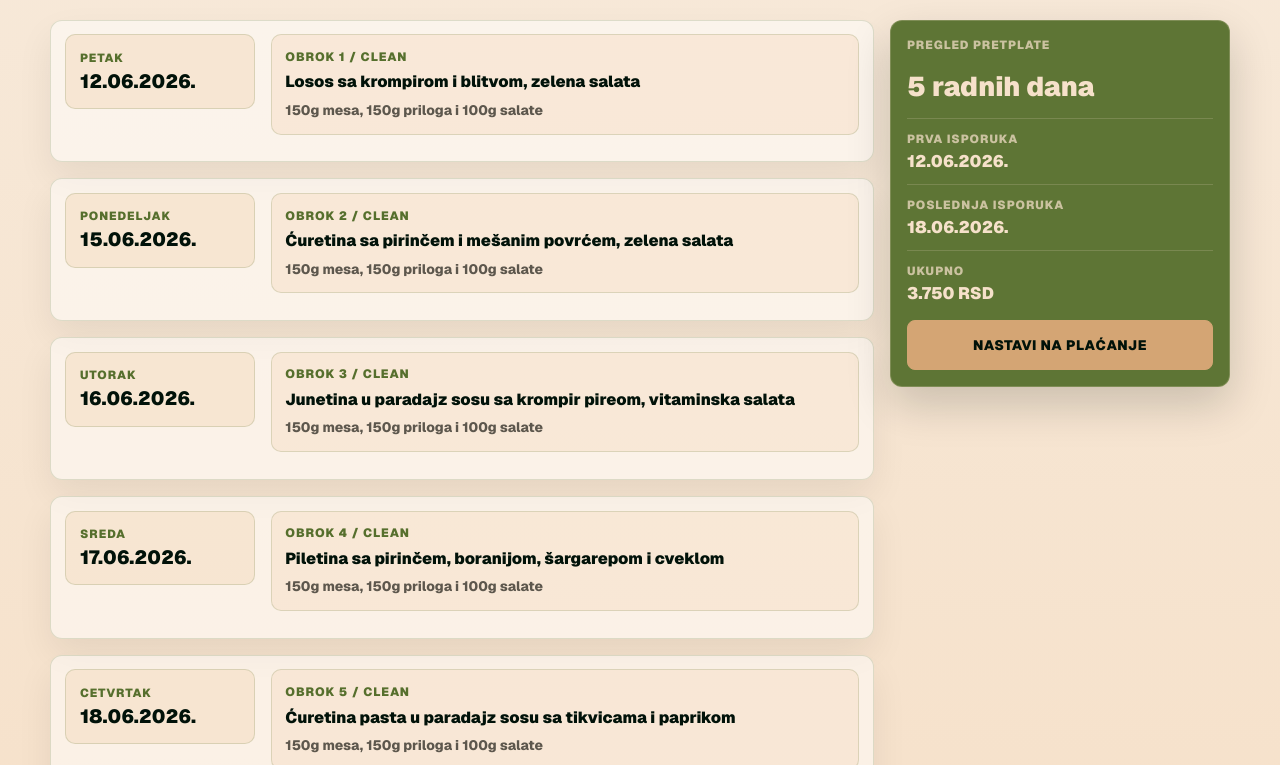
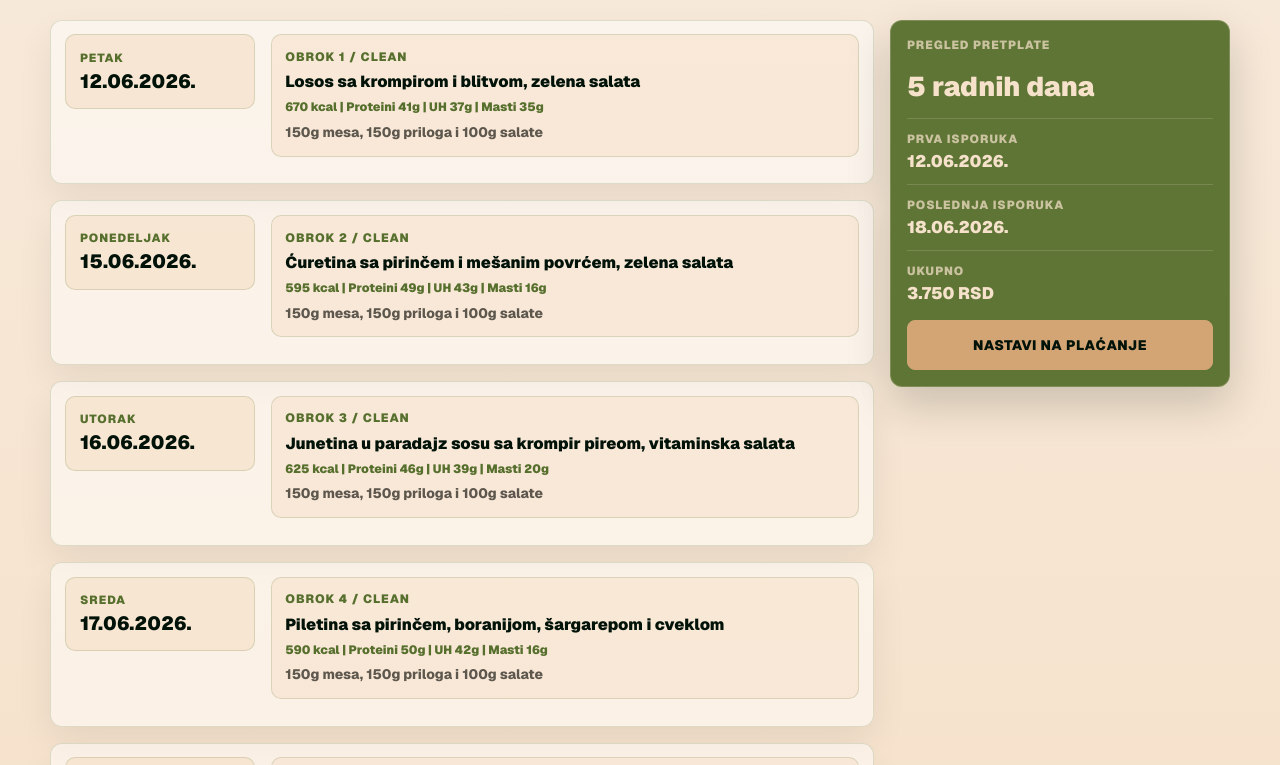
Before and after one commit to nemanja2424/ketering2, a Next.js app: page /poruci in a window 1280 px wide. Shown: the part 1215-1980 px from the top of the page. Built offline with nearby package versions, Linux system fonts and the light colour scheme.

Commit message:
zadnje izmene

```diff
--- a/src/app/placanje/page.jsx
+++ b/src/app/placanje/page.jsx
@@ -17,7 +17,7 @@ import styles from './page.module.css';
 
 const AVAILABLE_HOURS = Array.from({ length: 8 }, (_, index) => (index + 12).toString().padStart(2, '0'));
 const BELGRADE_TIME_ZONE = 'Europe/Belgrade';
-const SAME_DAY_ORDER_CUTOFF_HOUR = 10;
+const SAME_DAY_ORDER_CUTOFF_HOUR = 6;
 
 const INITIAL_FORM = {
   ime: '',
--- a/src/app/poruci/page.jsx
+++ b/src/app/poruci/page.jsx
@@ -114,11 +114,36 @@ const CUSTOM_SECTIONS = [
     portionLabel: '100g',
     maxSelections: 1,
     options: [
-      { id: 'pirinac-dugo-zrno', name: 'Pirinač dugo zrno', priceRsdPerPerson: 0 },
-      { id: 'integralni-pirinac', name: 'Integralni pirinač', priceRsdPerPerson: 0 },
-      { id: 'kinoa', name: 'Kinoa', priceRsdPerPerson: 0 },
-      { id: 'bulgur', name: 'Bulgur', priceRsdPerPerson: 0 },
-      { id: 'heljda', name: 'Heljda', priceRsdPerPerson: 0 },
+      {
+        id: 'pirinac-dugo-zrno',
+        name: 'Pirinač dugo zrno',
+        priceRsdPerPerson: 0,
+        macros: { kcal: 130, protein: 2.7, carbs: 28.2, fat: 0.3 },
+      },
+      {
+        id: 'integralni-pirinac',
+        name: 'Integralni pirinač',
+        priceRsdPerPerson: 0,
+        macros: { kcal: 123, protein: 2.7, carbs: 25.6, fat: 1 },
+      },
+      {
+        id: 'kinoa',
+        name: 'Kinoa',
+        priceRsdPerPerson: 0,
+        macros: { kcal: 120, protein: 4.4, carbs: 21.3, fat: 1.9 },
+      },
+      {
+        id: 'bulgur',
+        name: 'Bulgur',
+        priceRsdPerPerson: 0,
+        macros: { kcal: 83, protein: 3.1, carbs: 18.6, fat: 0.2 },
+      },
+      {
+        id: 'heljda',
+        name: 'Heljda',
+        priceRsdPerPerson: 0,
+        macros: { kcal: 92, protein: 3.4, carbs: 19.9, fat: 0.6 },
+      },
     ],
   },
   {
@@ -127,13 +152,48 @@ const CUSTOM_SECTIONS = [
     portionLabel: '100g',
     maxSelections: 2,
     options: [
-      { id: 'batat-zacini', name: 'Batat sa začinima', priceRsdPerPerson: 0 },
-      { id: 'sargarepa-mirodjija', name: 'Šargarepa sa mirođijom', priceRsdPerPerson: 0 },
-      { id: 'brokoli', name: 'Brokoli', priceRsdPerPerson: 0 },
-      { id: 'mesano-povrce', name: 'Mešano povrće', priceRsdPerPerson: 0 },
-      { id: 'krompir', name: 'Krompir', priceRsdPerPerson: 0 },
-      { id: 'blitva', name: 'Blitva', priceRsdPerPerson: 0 },
-      { id: 'boranija', name: 'Boranija', priceRsdPerPerson: 0 },
+      {
+        id: 'batat-zacini',
+        name: 'Batat sa začinima',
+        priceRsdPerPerson: 0,
+        macros: { kcal: 90, protein: 2, carbs: 21, fat: 0.2 },
+      },
+      {
+        id: 'sargarepa-mirodjija',
+        name: 'Šargarepa sa mirođijom',
+        priceRsdPerPerson: 0,
+        macros: { kcal: 38, protein: 0.9, carbs: 8.8, fat: 0.2 },
+      },
+      {
+        id: 'brokoli',
+        name: 'Brokoli',
+        priceRsdPerPerson: 0,
+        macros: { kcal: 35, protein: 2.8, carbs: 7, fat: 0.4 },
+      },
+      {
+        id: 'mesano-povrce',
+        name: 'Mešano povrće',
+        priceRsdPerPerson: 0,
+        macros: { kcal: 36, protein: 2.2, carbs: 7.2, fat: 0.3 },
+      },
+      {
+        id: 'krompir',
+        name: 'Krompir',
+        priceRsdPerPerson: 0,
+        macros: { kcal: 93, protein: 2.5, carbs: 21, fat: 0.1 },
+      },
+      {
+        id: 'blitva',
+        name: 'Blitva',
+        priceRsdPerPerson: 0,
+        macros: { kcal: 20, protein: 1.9, carbs: 3.7, fat: 0.2 },
+      },
+      {
+        id: 'boranija',
+        name: 'Boranija',
+        priceRsdPerPerson: 0,
+        macros: { kcal: 35, protein: 1.9, carbs: 7.9, fat: 0.2 },
+      },
     ],
   },
   {
@@ -142,15 +202,60 @@ const CUSTOM_SECTIONS = [
     portionLabel: '150g',
     maxSelections: 1,
     options: [
-      { id: 'cureci-file', name: 'Ćureći file sa začinima', priceRsdPerPerson: 950 },
-      { id: 'junetina-saft', name: 'Junetina u saftu', priceRsdPerPerson: 950 },
-      { id: 'losos-file', name: 'Losos file', priceRsdPerPerson: 950 },
-      { id: 'pileci-file', name: 'Pileći file sa začinima', priceRsdPerPerson: 750 },
-      { id: 'butkica', name: 'Butkica', priceRsdPerPerson: 750 },
-      { id: 'skarpina', name: 'Škarpina', priceRsdPerPerson: 750 },
-      { id: 'varivo-socivo', name: 'Varivo od crvenog sočiva', priceRsdPerPerson: 650 },
-      { id: 'ragu-leblebije', name: 'Ragu sa leblebijama', priceRsdPerPerson: 650 },
-      { id: 'tofu', name: 'Grilovani tofu sir', priceRsdPerPerson: 650 },
+      {
+        id: 'cureci-file',
+        name: 'Ćureći file sa začinima',
+        priceRsdPerPerson: 950,
+        macros: { kcal: 203, protein: 44, carbs: 0, fat: 2.2 },
+      },
+      {
+        id: 'junetina-saft',
+        name: 'Junetina u saftu',
+        priceRsdPerPerson: 950,
+        macros: { kcal: 285, protein: 40, carbs: 2, fat: 12 },
+      },
+      {
+        id: 'losos-file',
+        name: 'Losos file',
+        priceRsdPerPerson: 950,
+        macros: { kcal: 312, protein: 33, carbs: 0, fat: 20 },
+      },
+      {
+        id: 'pileci-file',
+        name: 'Pileći file sa začinima',
+        priceRsdPerPerson: 750,
+        macros: { kcal: 248, protein: 46, carbs: 0, fat: 5.4 },
+      },
+      {
+        id: 'butkica',
+        name: 'Butkica',
+        priceRsdPerPerson: 750,
+        macros: { kcal: 270, protein: 39, carbs: 0, fat: 12 },
+      },
+      {
+        id: 'skarpina',
+        name: 'Škarpina',
+        priceRsdPerPerson: 750,
+        macros: { kcal: 150, protein: 34, carbs: 0, fat: 2 },
+      },
+      {
+        id: 'varivo-socivo',
+        name: 'Varivo od crvenog sočiva',
+        priceRsdPerPerson: 650,
+        macros: { kcal: 175, protein: 12, carbs: 27, fat: 2 },
+      },
+      {
+        id: 'ragu-leblebije',
+        name: 'Ragu sa leblebijama',
+        priceRsdPerPerson: 650,
+        macros: { kcal: 210, protein: 10, carbs: 28, fat: 6 },
+      },
+      {
+        id: 'tofu',
+        name: 'Grilovani tofu sir',
+        priceRsdPerPerson: 650,
+        macros: { kcal: 220, protein: 24, carbs: 5, fat: 14 },
+      },
     ],
   },
   {
@@ -159,10 +264,30 @@ const CUSTOM_SECTIONS = [
     portionLabel: '100g',
     maxSelections: 2,
     options: [
-      { id: 'zeleni-mix', name: 'Zeleni mix', priceRsdPerPerson: 0 },
-      { id: 'vitaminska', name: 'Vitaminska', priceRsdPerPerson: 0 },
-      { id: 'grcka', name: 'Grčka', priceRsdPerPerson: 0 },
-      { id: 'crveni-luk', name: 'Crveni luk', priceRsdPerPerson: 0 },
+      {
+        id: 'zeleni-mix',
+        name: 'Zeleni mix',
+        priceRsdPerPerson: 0,
+        macros: { kcal: 18, protein: 1.6, carbs: 2.8, fat: 0.3 },
+      },
+      {
+        id: 'vitaminska',
+        name: 'Vitaminska',
+        priceRsdPerPerson: 0,
+        macros: { kcal: 32, protein: 1.3, carbs: 7.2, fat: 0.2 },
+      },
+      {
+        id: 'grcka',
+        name: 'Grčka',
+        priceRsdPerPerson: 0,
+        macros: { kcal: 95, protein: 3.8, carbs: 5.5, fat: 6.8 },
+      },
+      {
+        id: 'crveni-luk',
+        name: 'Crveni luk',
+        priceRsdPerPerson: 0,
+        macros: { kcal: 40, protein: 1.1, carbs: 9.3, fat: 0.1 },
+      },
     ],
   },
   {
@@ -171,11 +296,36 @@ const CUSTOM_SECTIONS = [
     portionLabel: '30g',
     maxSelections: 1,
     options: [
-      { id: 'in-dresing', name: 'IN dresing (bosiljak, peršun, ulje)', priceRsdPerPerson: 0 },
-      { id: 'cezar-dresing', name: 'Cezar dresing (majonez, jogurt, senf, limun, začin)', priceRsdPerPerson: 0 },
-      { id: 'tzatziki', name: 'Tzatziki (jogurt, krastavac, mirođija, beli luk)', priceRsdPerPerson: 0 },
-      { id: 'ss-dresing', name: 'S&S dresing (senf, med, balsamico, začini)', priceRsdPerPerson: 0 },
-      { id: 'monte-dresing', name: 'Monte dresing (grčki jogurt, ren, začini)', priceRsdPerPerson: 0 },
+      {
+        id: 'in-dresing',
+        name: 'IN dresing (bosiljak, peršun, ulje)',
+        priceRsdPerPerson: 0,
+        macros: { kcal: 85, protein: 0.4, carbs: 1.2, fat: 9 },
+      },
+      {
+        id: 'cezar-dresing',
+        name: 'Cezar dresing (majonez, jogurt, senf, limun, začin)',
+        priceRsdPerPerson: 0,
+        macros: { kcal: 105, protein: 1.2, carbs: 1.8, fat: 10.5 },
+      },
+      {
+        id: 'tzatziki',
+        name: 'Tzatziki (jogurt, krastavac, mirođija, beli luk)',
+        priceRsdPerPerson: 0,
+        macros: { kcal: 35, protein: 2.3, carbs: 2, fat: 2 },
+      },
+      {
+        id: 'ss-dresing',
+        name: 'S&S dresing (senf, med, balsamico, začini)',
+        priceRsdPerPerson: 0,
+        macros: { kcal: 55, protein: 0.6, carbs: 7, fat: 2.5 },
+      },
+      {
+        id: 'monte-dresing',
+        name: 'Monte dresing (grčki jogurt, ren, začini)',
+        priceRsdPerPerson: 0,
+        macros: { kcal: 45, protein: 3, carbs: 2.5, fat: 2 },
+      },
     ],
   },
 ];
@@ -269,6 +419,99 @@ const DAILY_MENUS = {
     {
       clean: 'Škarpina sa prosom i mešanim povrćem',
       lean: 'Škarpina sa mešanim povrćem, zelena salata',
+    },
+  ],
+};
+
+const DAILY_MEAL_MACROS = {
+  ponedeljak: [
+    {
+      clean: { kcal: 590, protein: 50, carbs: 44, fat: 16 },
+      lean: { kcal: 500, protein: 50, carbs: 17, fat: 16 },
+    },
+    {
+      clean: { kcal: 595, protein: 49, carbs: 43, fat: 16 },
+      lean: { kcal: 490, protein: 48, carbs: 17, fat: 15 },
+    },
+    {
+      clean: { kcal: 580, protein: 50, carbs: 38, fat: 16 },
+      lean: { kcal: 550, protein: 49, carbs: 18, fat: 28 },
+    },
+    {
+      clean: { kcal: 655, protein: 43, carbs: 35, fat: 34 },
+      lean: { kcal: 560, protein: 45, carbs: 24, fat: 24 },
+    },
+  ],
+  utorak: [
+    {
+      clean: { kcal: 590, protein: 44, carbs: 34, fat: 21 },
+      lean: { kcal: 515, protein: 46, carbs: 17, fat: 22 },
+    },
+    {
+      clean: { kcal: 650, protein: 43, carbs: 35, fat: 33 },
+      lean: { kcal: 520, protein: 45, carbs: 18, fat: 26 },
+    },
+    {
+      clean: { kcal: 625, protein: 46, carbs: 39, fat: 20 },
+      lean: { kcal: 520, protein: 46, carbs: 21, fat: 20 },
+    },
+    {
+      clean: { kcal: 625, protein: 48, carbs: 41, fat: 20 },
+      lean: { kcal: 485, protein: 48, carbs: 16, fat: 15 },
+    },
+  ],
+  sreda: [
+    {
+      clean: { kcal: 640, protein: 44, carbs: 42, fat: 28 },
+      lean: { kcal: 540, protein: 45, carbs: 18, fat: 31 },
+    },
+    {
+      clean: { kcal: 635, protein: 49, carbs: 43, fat: 22 },
+      lean: { kcal: 495, protein: 50, carbs: 18, fat: 15 },
+    },
+    {
+      clean: { kcal: 565, protein: 48, carbs: 36, fat: 15 },
+      lean: { kcal: 495, protein: 48, carbs: 18, fat: 15 },
+    },
+    {
+      clean: { kcal: 590, protein: 50, carbs: 42, fat: 16 },
+      lean: { kcal: 490, protein: 50, carbs: 16, fat: 15 },
+    },
+  ],
+  cetvrtak: [
+    {
+      clean: { kcal: 605, protein: 48, carbs: 41, fat: 17 },
+      lean: { kcal: 570, protein: 48, carbs: 35, fat: 16 },
+    },
+    {
+      clean: { kcal: 620, protein: 45, carbs: 45, fat: 21 },
+      lean: { kcal: 530, protein: 46, carbs: 19, fat: 21 },
+    },
+    {
+      clean: { kcal: 670, protein: 43, carbs: 38, fat: 32 },
+      lean: { kcal: 530, protein: 45, carbs: 16, fat: 27 },
+    },
+    {
+      clean: { kcal: 590, protein: 44, carbs: 34, fat: 21 },
+      lean: { kcal: 510, protein: 46, carbs: 20, fat: 21 },
+    },
+  ],
+  petak: [
+    {
+      clean: { kcal: 670, protein: 41, carbs: 37, fat: 35 },
+      lean: { kcal: 550, protein: 41, carbs: 16, fat: 34 },
+    },
+    {
+      clean: { kcal: 615, protein: 49, carbs: 40, fat: 16 },
+      lean: { kcal: 485, protein: 49, carbs: 15, fat: 15 },
+    },
+    {
+      clean: { kcal: 565, protein: 42, carbs: 37, fat: 24 },
+      lean: { kcal: 495, protein: 42, carbs: 16, fat: 27 },
+    },
+    {
+      clean: { kcal: 560, protein: 44, carbs: 39, fat: 18 },
+      lean: { kcal: 485, protein: 44, carbs: 17, fat: 19 },
     },
   ],
 };
@@ -302,6 +545,14 @@ const INITIAL_UNIQUE_FORM = {
 
 function formatRsd(value) {
   return `${value.toLocaleString('sr-RS')} RSD`;
+}
+
+function formatMacros(macros) {
+  if (!macros) {
+    return '';
+  }
+
+  return `${macros.kcal} kcal | Proteini ${macros.protein}g | UH ${macros.carbs}g | Masti ${macros.fat}g`;
 }
 
 function getSubscriptionPlanPrice(variant, days) {
@@ -449,6 +700,10 @@ function OrderContent() {
       };
       const mealIndex = Number.isInteger(selected.mealIndex) ? selected.mealIndex : 0;
       const meal = DAILY_MENUS[day.serviceDay][mealIndex] || DAILY_MENUS[day.serviceDay][0];
+      const macros =
+        DAILY_MEAL_MACROS[day.serviceDay]?.[mealIndex]?.[subscriptionVariant] ||
+        DAILY_MEAL_MACROS[day.serviceDay]?.[0]?.[subscriptionVariant] ||
+        null;
       const variant = subscriptionVariant;
       const variantLabel = variant === 'clean' ? 'Clean' : 'Lean';
 
@@ -459,6 +714,7 @@ function OrderContent() {
         variant,
         variantLabel,
         description: meal[variant],
+        macros,
         portionNote: DAILY_MEAL_PORTION_NOTE,
         priceRsd: VARIANT_PRICES_RSD[variant],
       };
@@ -658,6 +914,7 @@ function OrderContent() {
             variant: day.variantLabel,
             mealNumber: day.mealNumber,
             description: day.description,
+            macros: day.macros,
             portionNote: day.portionNote,
             priceRsdPerPerson: day.orderPriceRsd,
           },
@@ -1105,6 +1362,7 @@ function OrderContent() {
                               Obrok {day.mealNumber} / {day.variantLabel}
                             </span>
                             <strong>{day.description}</strong>
+                            <p className={styles.mealMacros}>{formatMacros(day.macros)}</p>
                             <p className={styles.mealPortionNote}>{day.portionNote}</p>
                           </div>
                         </div>
@@ -1148,6 +1406,13 @@ function OrderContent() {
                               >
                                 <span>{day.variantLabel}</span>
                                 <p>{meal[subscriptionVariant]}</p>
+                                <span className={styles.dayVariantMacros}>
+                                  {formatMacros(
+                                    DAILY_MEAL_MACROS[day.serviceDay]?.[index]?.[
+                                      subscriptionVariant
+                                    ]
+                                  )}
+                                </span>
                                 <strong>{formatRsd(VARIANT_PRICES_RSD[subscriptionVariant])}</strong>
                               </button>
                             </div>
@@ -1285,7 +1550,10 @@ function OrderContent() {
                                     handleCustomToggle(meal.id, section.id, option.id)
                                   }
                                 />
-                                <span>{option.name}</span>
+                                <span className={styles.checkboxContent}>
+                                  <span>{option.name}</span>
+                                  <small>{formatMacros(option.macros)}</small>
+                                </span>
                                 {option.priceRsdPerPerson > 0 && (
                                   <strong>{formatRsd(option.priceRsdPerPerson)}</strong>
                                 )}
--- a/src/app/poruci/page.module.css
+++ b/src/app/poruci/page.module.css
@@ -939,6 +939,19 @@
   line-height: 1.45;
 }
 
+.mealMacros,
+.dayVariantMacros {
+  display: block;
+  color: #566f2d;
+  font-size: 0.76rem;
+  font-weight: 900;
+  line-height: 1.35;
+}
+
+.mealMacros {
+  margin: 0.35rem 0 0;
+}
+
 .mealPortionNote {
   margin: 0.45rem 0 0;
   color: #5d574d;
@@ -1083,6 +1096,15 @@
   line-height: 1.45;
 }
 
+.dayVariantButton .dayVariantMacros {
+  color: inherit;
+  font-size: 0.76rem;
+  font-weight: 900;
+  letter-spacing: 0;
+  opacity: 0.82;
+  text-transform: none;
+}
+
 .dayVariantButton strong {
   align-self: end;
   color: inherit;
@@ -1434,6 +1456,18 @@
   font-size: 0.9rem;
   font-weight: 700;
   line-height: 1.3;
+}
+
+.checkboxContent {
+  display: grid;
+  gap: 0.2rem;
+}
+
+.checkboxContent small {
+  color: #726736  ;
+  font-size: 0.72rem;
+  font-weight: 850;
+  line-height: 1.35;
 }
 
 .checkboxOption strong {
```
Also changed, not shown: public/LOGO no bg.png.
